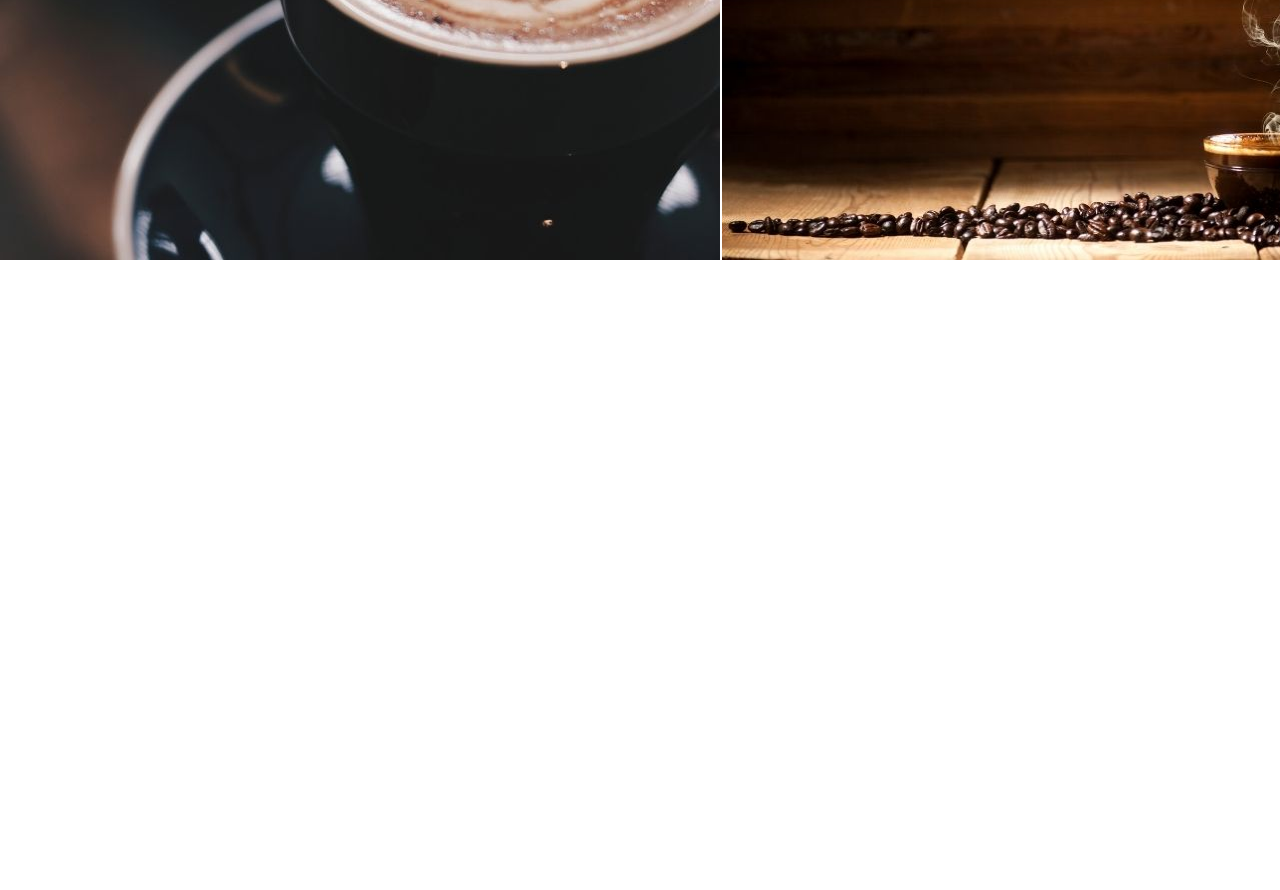
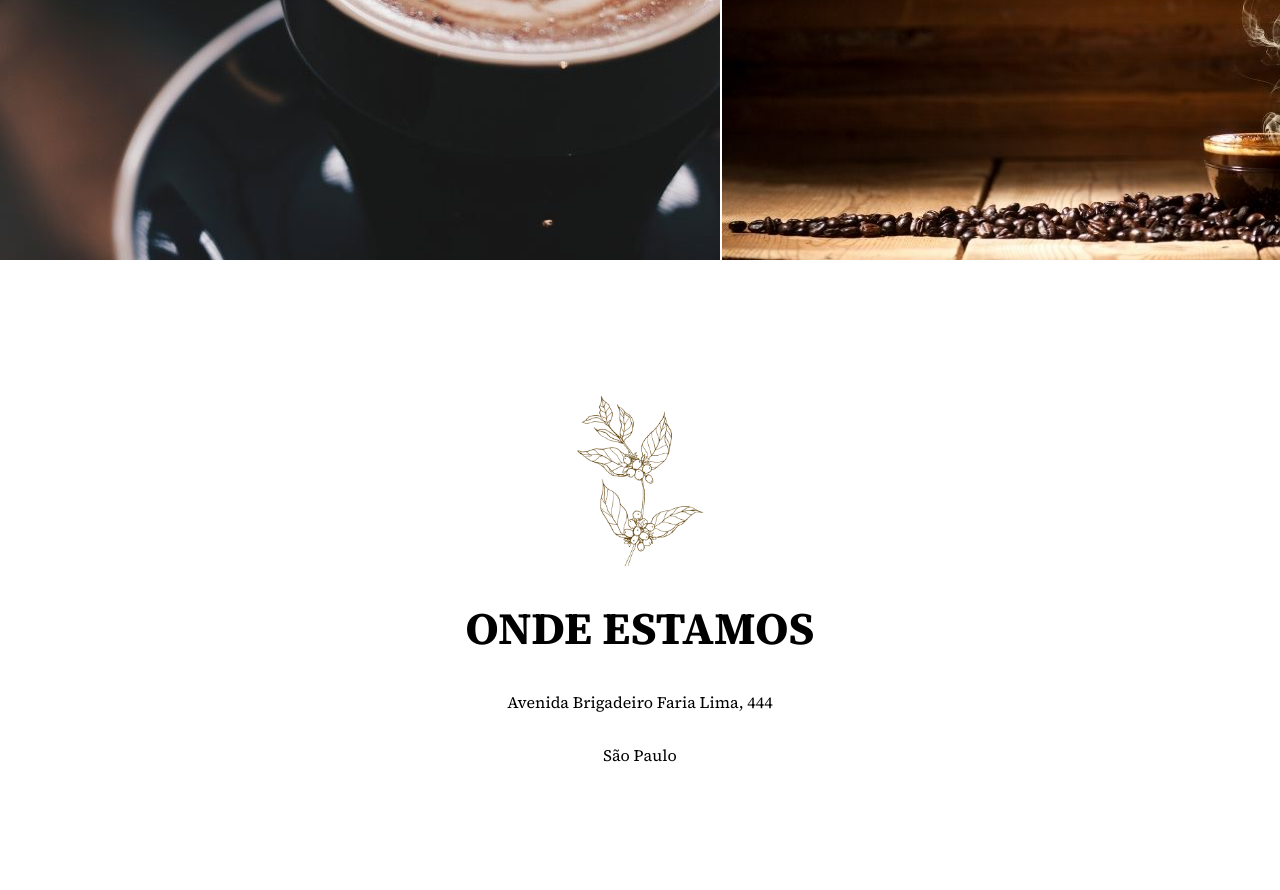
Before and after one commit to deivison556/Cafeteria-Dev-Quest, a plain HTML site: page index.html in a window 1280 px wide. Shown: the part 1726-2616 px from the top of the page. Before the commit the page ends 1991 px from the top, so only its background shows below. Drawn offline with Linux system fonts and the light colour scheme.

Commit message:
criado a sessão de localização da cafeteria (section) no index.html

```diff
--- a/css/style.css
+++ b/css/style.css
@@ -117,7 +117,6 @@ header {
   text-align: center;
 }
 
-
 /* sessão de imagens */
 #section-coffes {
   position: relative;
--- a/index.html
+++ b/index.html
@@ -47,5 +47,15 @@
       <img src="./imagens/1.jpg" alt="Xicará de café" id="section-imgcoffe02">
   </div>
  </section>
+
+ <!-- sessão de localização -->
+ <section class="section-container">
+  <div class="section-sobre">
+    <img src="./imagens/logo-secoes.png" alt="" class="section-logo">
+    <h2 class="section-tittle">Onde estamos</h2>
+    <p class="section-paragrafo-localization">Avenida Brigadeiro Faria Lima, 444</p>
+    <p class="section-paragrafo-localization">São Paulo</p>
+  </div>
+ </section>
 </body>
 </html>
```
